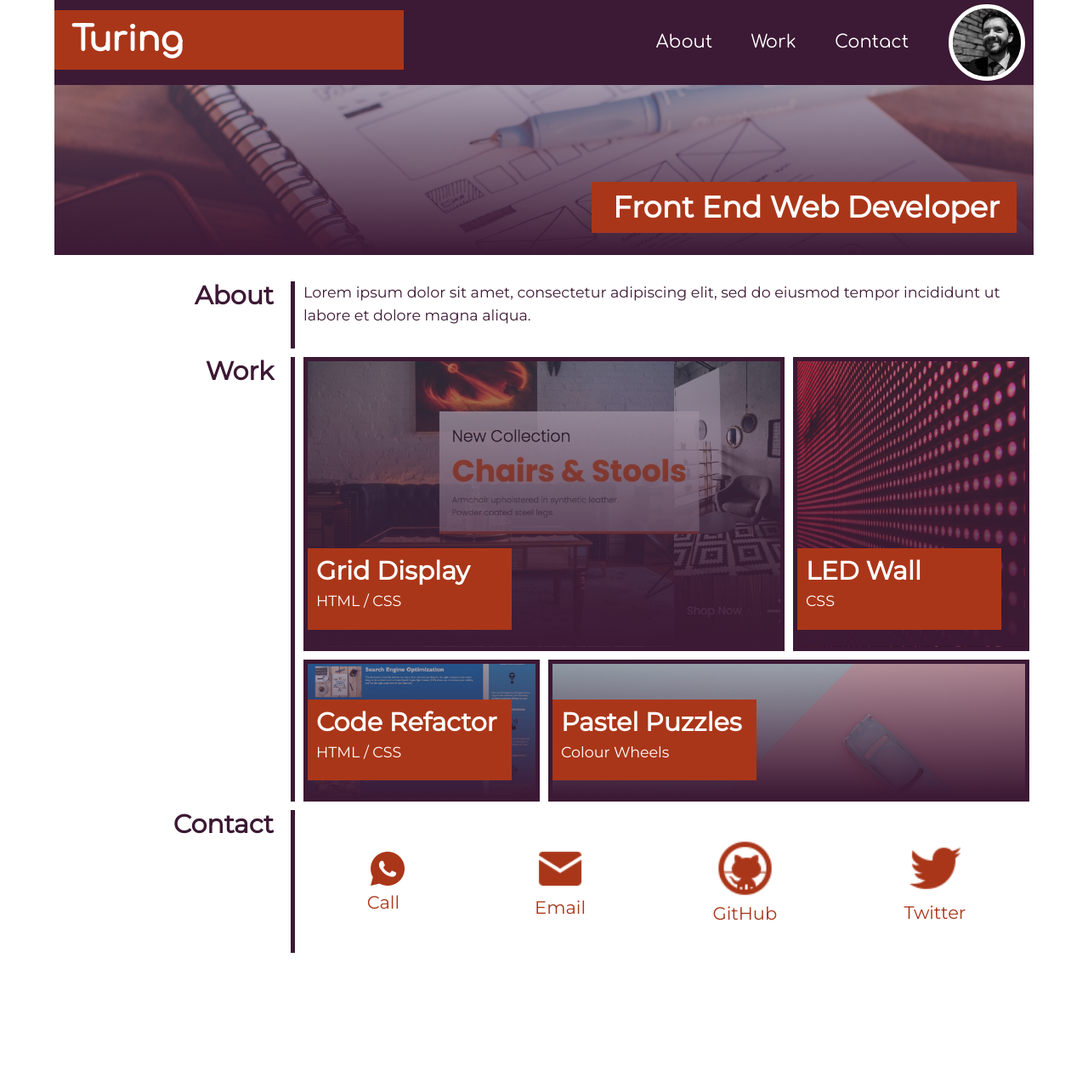
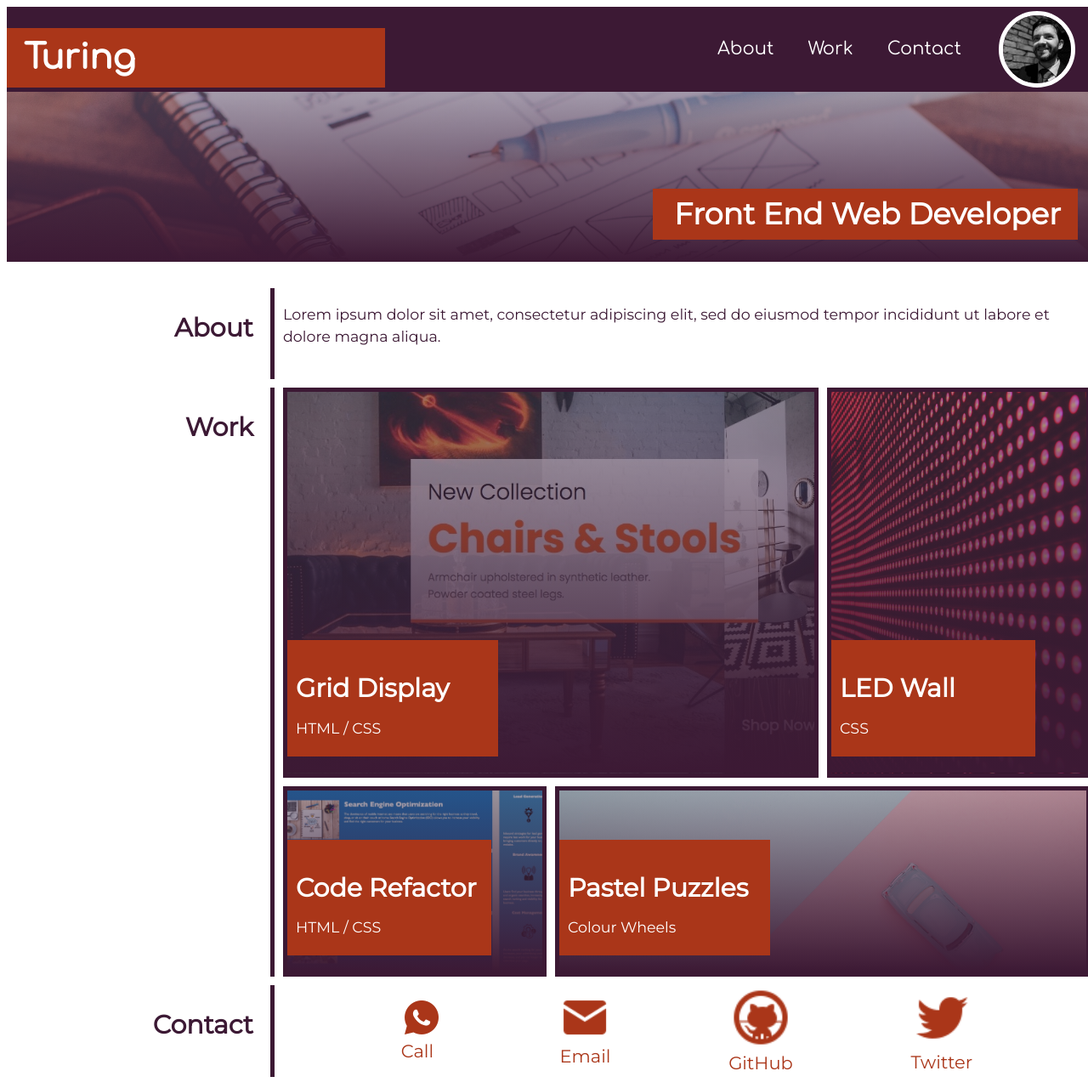
Before and after one commit to TweetingCynical/portfolio-build, a plain HTML site: page index.html in a window 1280 px wide. Shown: the whole page at 85% size. Before the commit the page ends 1126 px from the top, so only its background shows below. Drawn offline with Linux system fonts and the light colour scheme.

Commit message:
Testing views

```diff
--- a/assets/css/style.css
+++ b/assets/css/style.css
@@ -19,11 +19,12 @@
 html {
     /* set 1rem to 10px instead of native 16px to make it easier to calculate font-size values for the rest of the page (e.g. 1.6rem is 16px, 2.0rem is 20px, etc.) */
     font-size: 62.5%;
+    width: 100vw;
 }
 
 /* Set overall body values */
 body {
-    margin: 0 5%;
+    width: 100vw;
     background-color: var(--white);
     color: var(--mainColor);
     font-family: var(--coreFont), var(--titleFont), -apple-system, BlinkMacSystemFont, 'Segoe UI', Roboto, Helvetica, Arial, sans-serif, 'Apple Color Emoji', 'Segoe UI Emoji', 'Segoe UI Symbol';
@@ -31,6 +32,7 @@ body {
     line-height: 1.5;
 }
 
+/* Set consistent font weights */
 h1,
 h2,
 h3,
@@ -47,27 +49,21 @@ h1 {
     /* 4rem = 40px (4 * 10px) */
     font-size: 4rem;
 }
-
 h2 {
     font-size: 3.5rem;
 }
-
 h3 {
     font-size: 3rem;
 }
-
 h4 {
     font-size: 2.5rem;
 }
-
 h5 {
     font-size: 2rem;
 }
-
 h6 {
     font-size: 1.5rem;
 }
-
 p {
     margin-bottom: 1rem;
 }
@@ -87,38 +83,38 @@ a {
 }
 
 .pageTitle {
-    width: 60%;
+    width: 35%;
     display: flex;
     align-items: center;
 }
 
 .pageTitle h1 {
-    width: 60%;
+    width: 100%;
     padding: 20px;
     background: var(--secondaryColor);
     height: 70%;
     display: flex;
-    width: 60%;
     align-items: center;
 }
 
 .navBar {
-    width: 30%;
+    width: 55%;
     align-self: center;
     display: flex;
     flex-direction: row;
-    justify-content: space-around;
+    justify-content: flex-end;
 }
 
 .navBar a {
     color: var(--white);
     font-size: larger;
+    padding: 20px;
 }
 
 .logo {
     width: 10%;
     display: flex;
-    justify-content: flex-end;
+    justify-content: center;
     margin: 0 5px;
 }
 
@@ -169,8 +165,7 @@ header .logo img {
 /* Grid layout of 5 x 4 */
 .gridArea {
     display: grid;
-    height: 100vh;
-    grid-template: 1fr 2fr 2fr 2fr 2fr / 1fr 1fr 1fr 1fr;
+    grid-template: 1fr 2fr 2fr 2fr 1fr / 1fr 1fr 1fr 1fr;
     grid-template-areas:
     "titleAbout displayAbout displayAbout displayAbout"
     "titleWork workDisplayA workDisplayA workDisplayB"
@@ -304,17 +299,14 @@ header .logo img {
 
 .contactBar {
     width: 100%;
-    align-self: center;
     display: flex;
-    flex-direction: row;
     align-items: center;
-    justify-content: space-around;
+    justify-content: space-evenly;
 }
 
 .contactBar a {
     color: var(--secondaryColor);
     font-size: larger;
-    text-decoration: none;
     display:flex;
     flex-direction: column;
 }
--- a/index.html
+++ b/index.html
@@ -4,7 +4,7 @@
     <meta charset="UTF-8">
     <meta http-equiv="X-UA-Compatible" content="IE=edge">
     <meta name="viewport" content="width=device-width, initial-scale=1.0">
-    <link href="./assets/css/reset.css" rel="stylesheet" type="text/css">
+    <!-- <link href="./assets/css/reset.css" rel="stylesheet" type="text/css"> -->
     <link href="./assets/css/style.css" rel="stylesheet" type="text/css">
     <title>Al Turing / Web Development</title>
 </head>
@@ -21,11 +21,9 @@
         <a href="#titleContact">Contact</a>
     </nav>
     <figure class="logo">
-        <img src="/assets/images/headshot.png" id="logoImg" alt="Man's headshot in black and white">
+        <img src="./assets/images/headshot.png" id="logoImg" alt="Man's headshot in black and white">
     </figure>
 </header>
-
-<main>
 
 <!-- Leader image -->
 <div class="hero">
@@ -34,7 +32,7 @@
 <br>
 
 <!-- Main 5 row by 4 column grid for containing main contents of page -->
-<container class="gridArea">
+<main class="gridArea">
     <div class="gridChildTitle" id="titleAbout">
         <h3>About</h3>
         </div>
@@ -79,9 +77,6 @@
         <a href="https://twitter.com/TweetingCynical"><img src="./assets/icons/icons8-twitter-48.png" alt="Twitter - @TweetingCynical" />Twitter</a>
     </nav>
     </div>
-
-</container>
-
 </main>
 </body>
 </html>
```
Also changed, not shown: 4 other files.
